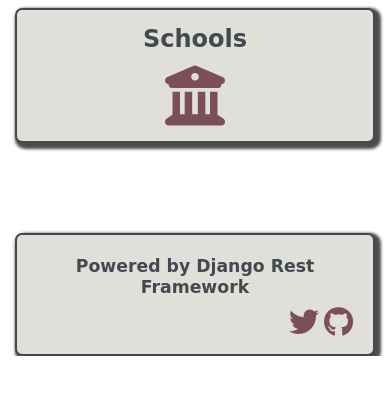
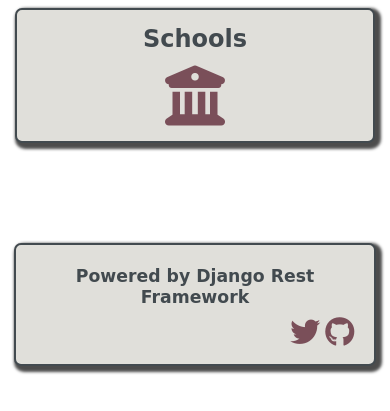
Before and after one commit to the-akira/PhilosophyAPI, a Django app: page / in a window 390 px wide. Shown: the part 1170-1581 px from the top of the page. Before the commit the page ends 1526 px from the top, so only its background shows below. Run offline with Django 3.2, Linux system fonts and the light colour scheme; parts of the project's set-up code (start-up, migrations or seed data) failed here and were passed over; some libraries are stand-ins or nearby versions; some web fonts are replaced.

Commit message:
Ajuste no Estilo

```diff
--- a/philosophyapi/static/style.css
+++ b/philosophyapi/static/style.css
@@ -110,7 +110,8 @@ i:hover {
 footer {
   margin-left: auto;
   margin-right: auto;
-  margin-top: 80px;
+  margin-top: 45px;
+  margin-bottom: 45px;
   width: 70%;
   color: #424a4f;
   text-align: center;
@@ -266,7 +267,7 @@ code {
     align-items: center;
   }
   footer {
-    width: 100%;
+    width: 93%;
   }
 }
 
--- a/philosophyapi/templates/about.html
+++ b/philosophyapi/templates/about.html
@@ -40,7 +40,7 @@
                 <li>Donate any small amount of Satoshi to the address: <span>1FdGuC2FiCM6nJs9SW4Lek4D4YuRNRKvrk</span></li>
             </ul>
         </div>
+        {% include '_footer.html' %}
     </div>
-    {% include '_footer.html' %}
 </div>
 {% endblock content %}
--- a/philosophyapi/templates/documentation.html
+++ b/philosophyapi/templates/documentation.html
@@ -39,9 +39,9 @@
                     {% include "docs.md" %}
                 {% endmarkdown %}
             </div>
+        {% include '_footer.html' %}
         </div>
     </div>
-    {% include '_footer.html' %}
 </div>
 <button onclick="topFunction()" id="myBtn" title="Go to top"><i class="fas fa-arrow-up"></i></button>
 {% endblock content %}
--- a/philosophyapi/templates/index.html
+++ b/philosophyapi/templates/index.html
@@ -23,6 +23,8 @@
           <a class="icone" href="/api/schools"><i class="fas fa-university fa-4x"></i></a>
         </div>
     </div>
-    {% include '_footer.html' %}
+    <div class="row">
+      {% include '_footer.html' %}
+    </div>
 </div>
 {% endblock content %}
```
